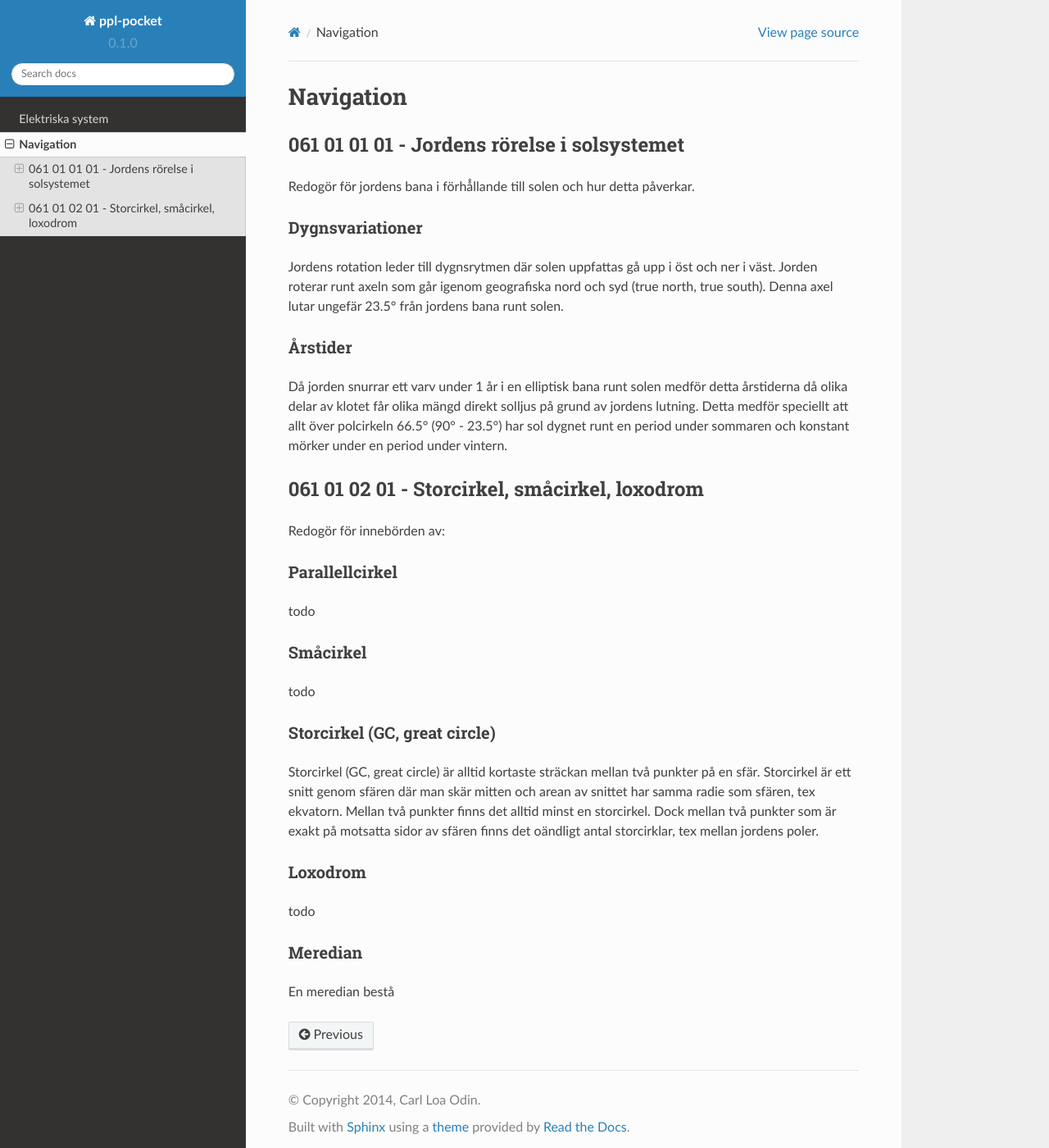
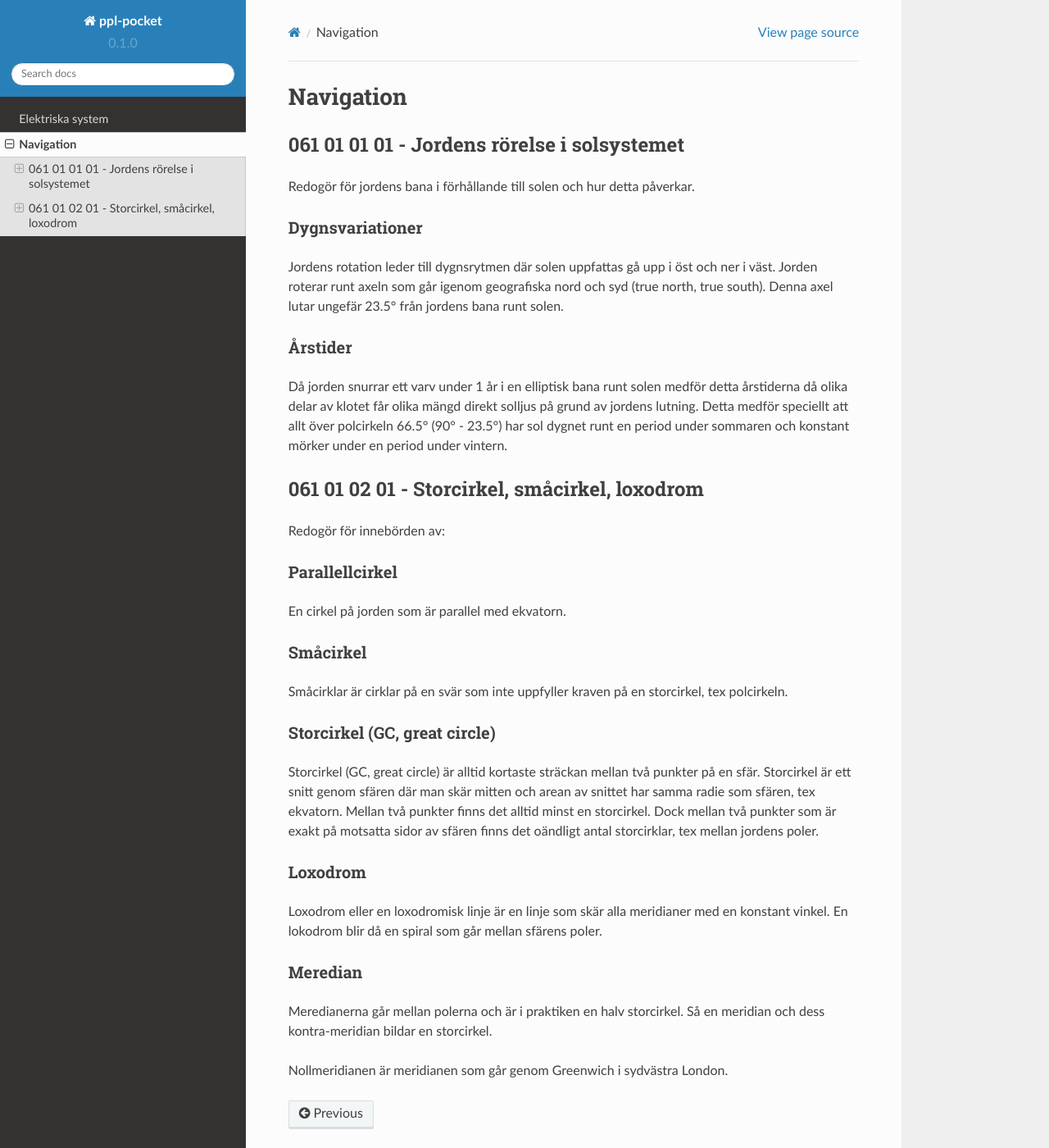
Before and after one commit to loa/ppl-pocket, a Sphinx documentation site: the page built from source/nav.rst, in a window 1280 px wide and 1400 px high. Shown: the whole window at 82% size. Built offline with Sphinx 7.4.7 and the Read the Docs theme 2.0.0, drawn with Linux system fonts in a browser that asks for light colours.

Commit message:
061 01 02 01

```diff
--- a/source/nav.rst
+++ b/source/nav.rst
@@ -6,7 +6,7 @@ Navigation
 061 01 01 01 - Jordens rörelse i solsystemet
 --------------------------------------------
 
-Redogör för jordens bana i förhå̊llande till solen och hur detta påverkar.
+Redogör för jordens bana i förhållande till solen och hur detta påverkar.
 
 Dygnsvariationer
 .........
@@ -18,21 +18,20 @@ Jordens rotation leder till dygnsrytmen där solen uppfattas gå upp i öst och
 
 Då jorden snurrar ett varv under 1 år i en elliptisk bana runt solen medför detta årstiderna då olika delar av klotet får olika mängd direkt solljus på grund av jordens lutning. Detta medför speciellt att allt över polcirkeln 66.5° (90° - 23.5°) har sol dygnet runt en period under sommaren och konstant mörker under en period under vintern.
 
-061 01 02 01 - Storcirkel, småcirkel, loxodrom
+061 01 02 01 - Storcirkel, småcirkel, loxodrom
 ----------------------------------------------
 
-Redogör för innebörden av:
+Redogör för innebörden av:
 
 Parallellcirkel
 ...............
 
-todo
-
+En cirkel på jorden som är parallel med ekvatorn.
 
 Småcirkel
 .....................
 
-todo
+Småcirklar är cirklar på en svär som inte uppfyller kraven på en storcirkel, tex polcirkeln.
 
 Storcirkel (GC, great circle)
 .............................
@@ -42,9 +41,11 @@ Storcirkel (GC, great circle) är alltid kortaste sträckan mellan två punkter
 Loxodrom
 ........
 
-todo
+Loxodrom eller en loxodromisk linje är en linje som skär alla meridianer med en konstant vinkel. En lokodrom blir då en spiral som går mellan sfärens poler.
 
 Meredian
 ........
 
-En meredian bestå
+Meredianerna går mellan polerna och är i praktiken en halv storcirkel. Så en meridian och dess kontra-meridian bildar en storcirkel.
+
+Nollmeridianen är meridianen som går genom Greenwich i sydvästra London.
```
